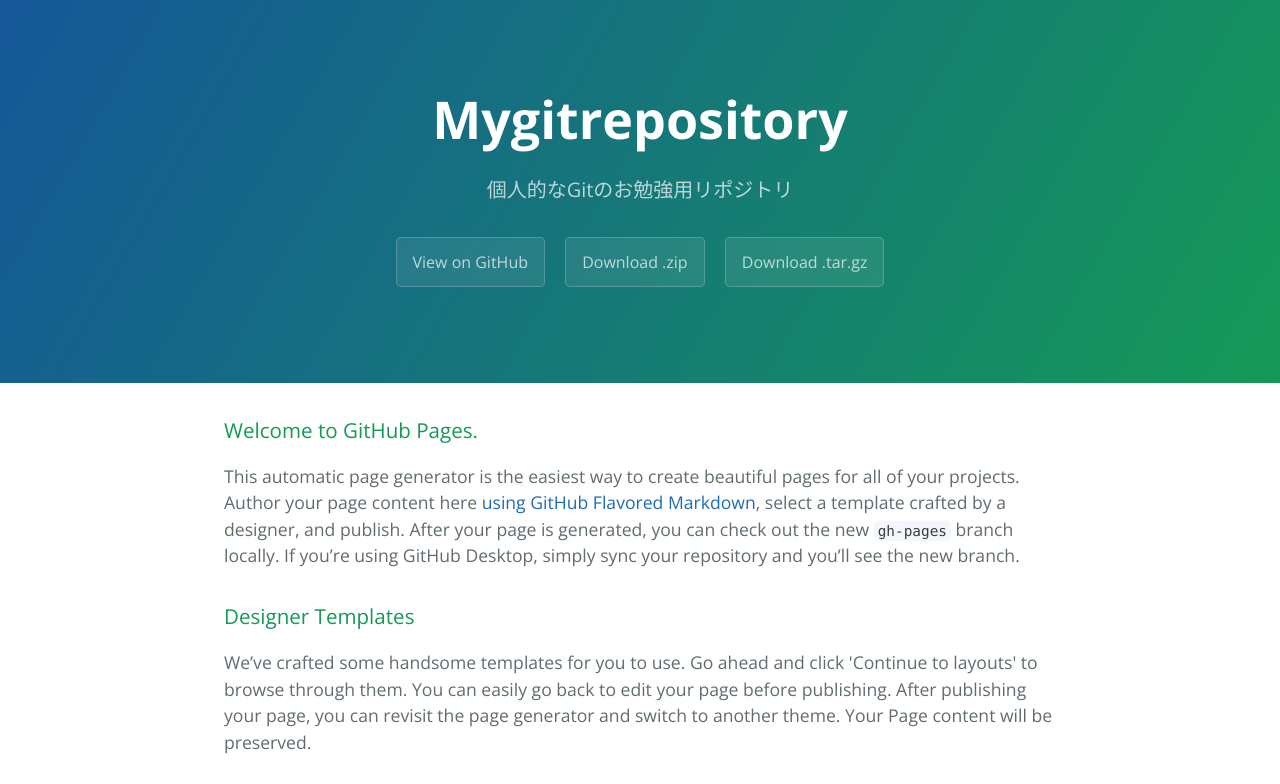
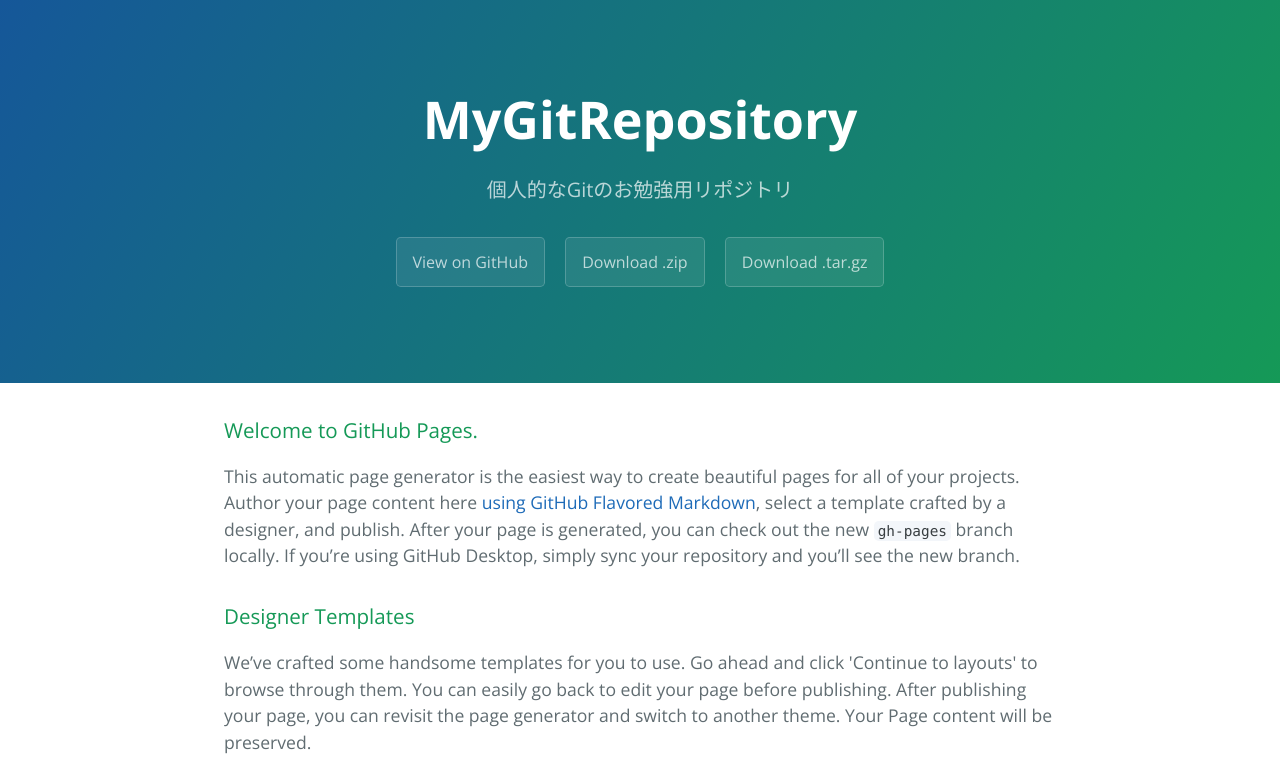
Before and after one commit to ricky96jp/MyGitRepository, a plain HTML site: page index.html in a window 1280 px wide. Shown: the top 784 px of the page. Drawn offline with nearby package versions, Linux system fonts and the light colour scheme.

Commit message:
Modify case

```diff
--- a/index.html
+++ b/index.html
@@ -11,7 +11,7 @@
   </head>
   <body>
     <section class="page-header">
-      <h1 class="project-name">Mygitrepository</h1>
+      <h1 class="project-name">MyGitRepository</h1>
       <h2 class="project-tagline">個人的なGitのお勉強用リポジトリ</h2>
       <a href="https://github.com/ricky96jp/MyGitRepository" class="btn">View on GitHub</a>
       <a href="https://github.com/ricky96jp/MyGitRepository/zipball/master" class="btn">Download .zip</a>
```
